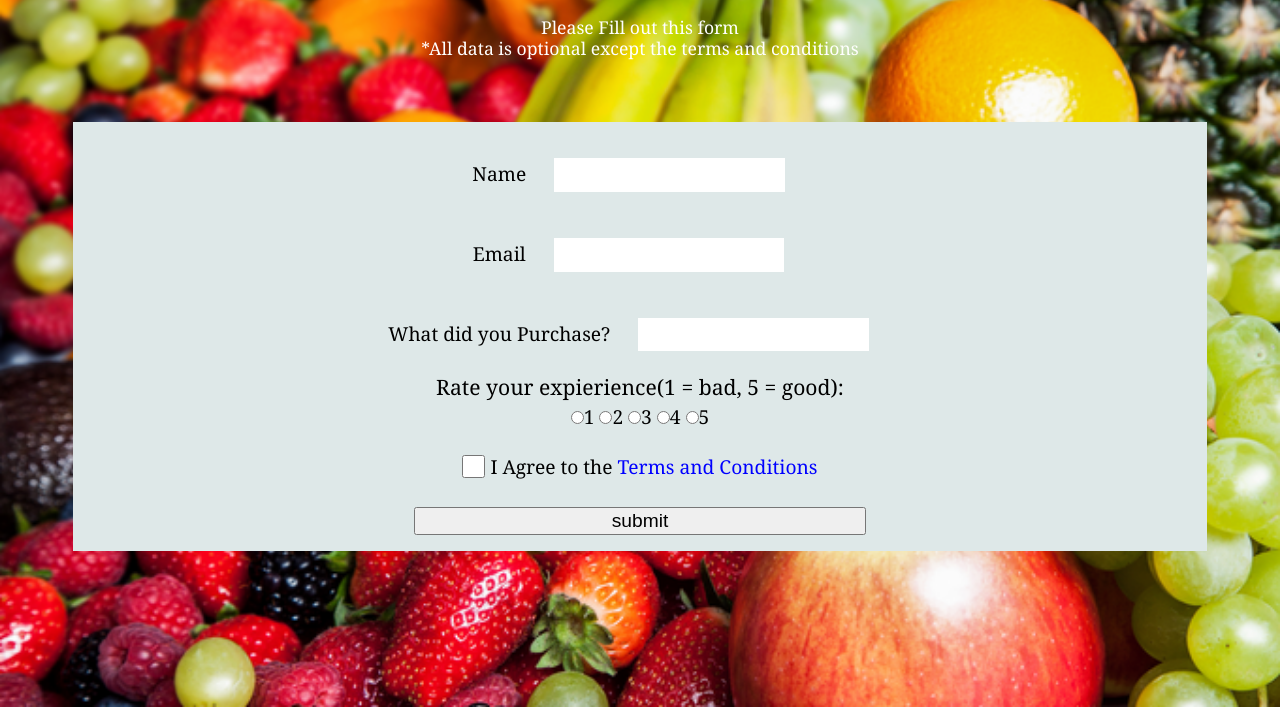
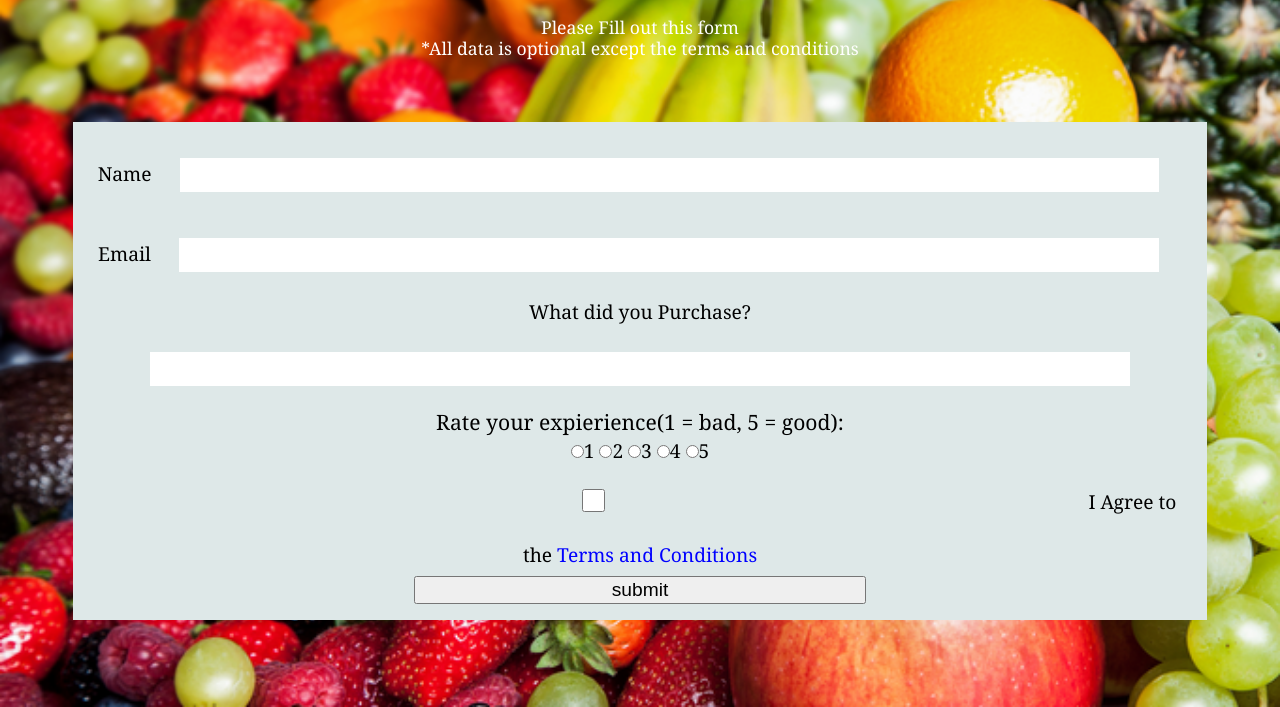
Before and after one commit to ITMD-362-spring2023-Michael-Yelich/Project1, a plain HTML site: page index.html in a window 1280 px wide. Shown: the part 93-800 px from the top of the page. Drawn offline with Linux system fonts and the light colour scheme.

Commit message:
inital corrections on cascade and width

```diff
--- a/css/style.css
+++ b/css/style.css
@@ -27,7 +27,7 @@ ol{
   margin: 5% 5%;
 }
 input[type=text], input[type=email]{
-  width: 12em;
+  width: 90%;
   padding: .3em .3em;
   margin: 1.2em 1.2em;
   display: inline-block;
@@ -37,7 +37,7 @@ input[type=text], input[type=email]{
 }
 input[type=checkbox]{
   margin: 1.2em 0px;
-  width:1.2em;
+  width:90%;
   height:1.2em;
   vertical-align: middle;
   position: relative;
```
Also changed, not shown: index.html (indentation only).
